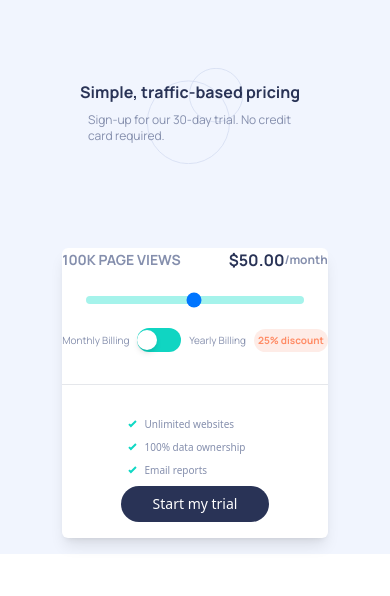
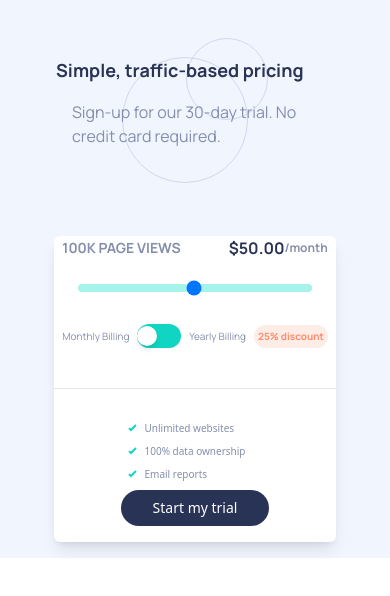
Before and after one commit to lavollmer/interactive-pricing-tool, a React (Vite) app: page / in a window 390 px wide. Shown: the top 596 px of the page. Built offline with nearby package versions, Linux system fonts and the light colour scheme.

Commit message:
updating the code for mobile responsive design

```diff
--- a/src/App.jsx
+++ b/src/App.jsx
@@ -17,23 +17,24 @@ function App() {
       {/* top part of the home page */}
       <div className="flex flex-col items-center justify-center relative">
         <img
-          className="absolute top-0 left-0 w-full h-full  object-cover z-0"
+          className="absolute display:flex md:shrink-0 top-0 left-0 w-full h-full  object-cover z-0"
           src={bgPattern}
           alt="Background pattern"
         />
-        <div className="flex m-20 items-center justify-center relative">
+        <div className="flex m-14 md:m-20 items-center justify-center relative">
           <img
             src={patternCircles}
             alt="Background circles"
-            className="h-24 w-24 absolute justify-center items-center"
+            className="md:h-24 md:w-24 absolute justify-center items-center"
           />
           <div className="z-10 flex flex-col">
-            <h1 className="font-bold text-dark-desaturated-blue text-md md:text-2xl font-manrope">
+            <h1 className="font-bold text-dark-desaturated-blue text-lg md:text-2xl font-manrope">
               Simple, traffic-based pricing
             </h1>
-            <h2 className="text-grayish-blue m-2 text-xs font-manrope">
+            <h2 className="text-grayish-blue m-4 md:m-2 text-md md:text-xs font-manrope">
               Sign-up for our 30-day trial. No credit card required.
             </h2>
+
           </div>
         </div>
         <div className="flex p-4 md:p-20 relative">
@@ -68,7 +69,7 @@ function App() {
                 className="w-full h-2 bg-soft-cyan rounded-lg appearance-none cursor-pointer accent-bg-strong-cyan"
               ></input>
             </div>
-            <div className="flex align-items items-center justify-center space-x-2 text-grayish-blue text-xxs font-manrope">
+            <div className="flex flex-row p-2 align-items items-center justify-center space-x-2 text-grayish-blue text-xxs font-manrope">
               <h2>Monthly Billing</h2>
               {/* Label element provides clikable area for checkbox and associate with label input, input has type of checkbox, first div is the background of the checkbox and the second div is the checkbox indicator */}
               <label className="flex items-center cursor-pointer rounded-full">
```
Also changed, not shown: 1 other file (tests, documents, lock files or other folders).
